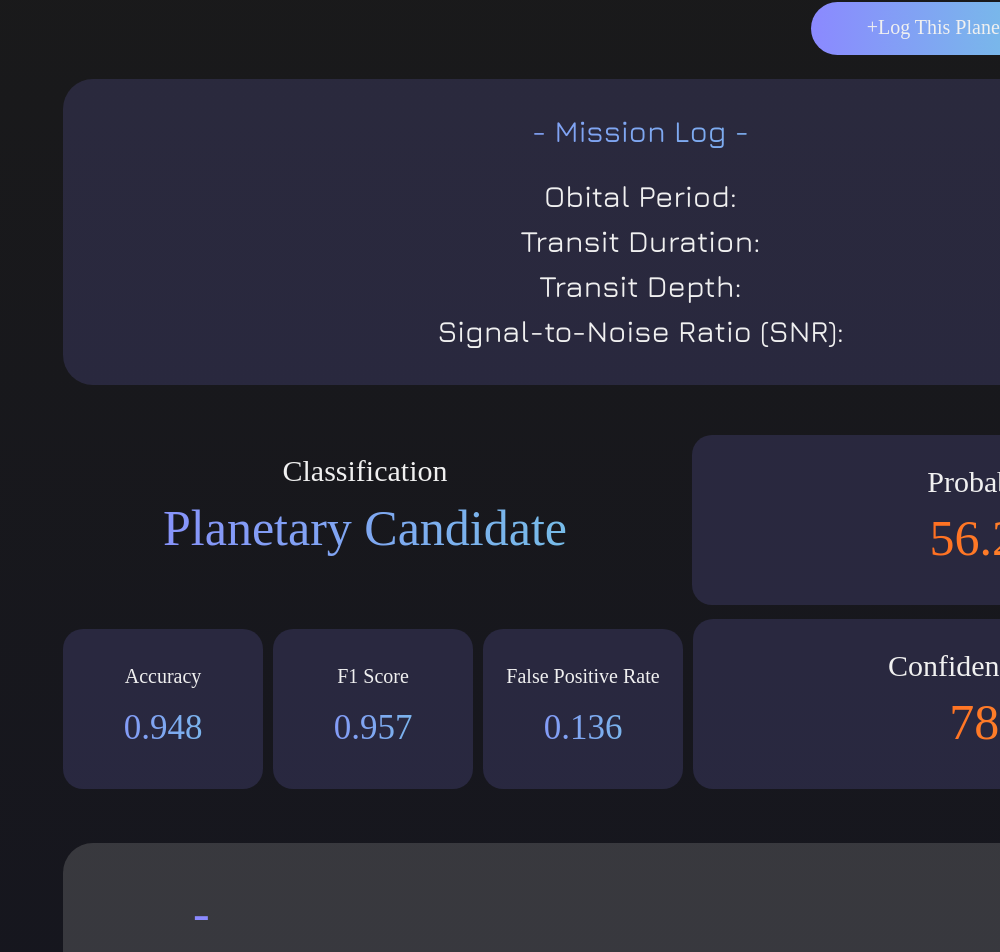
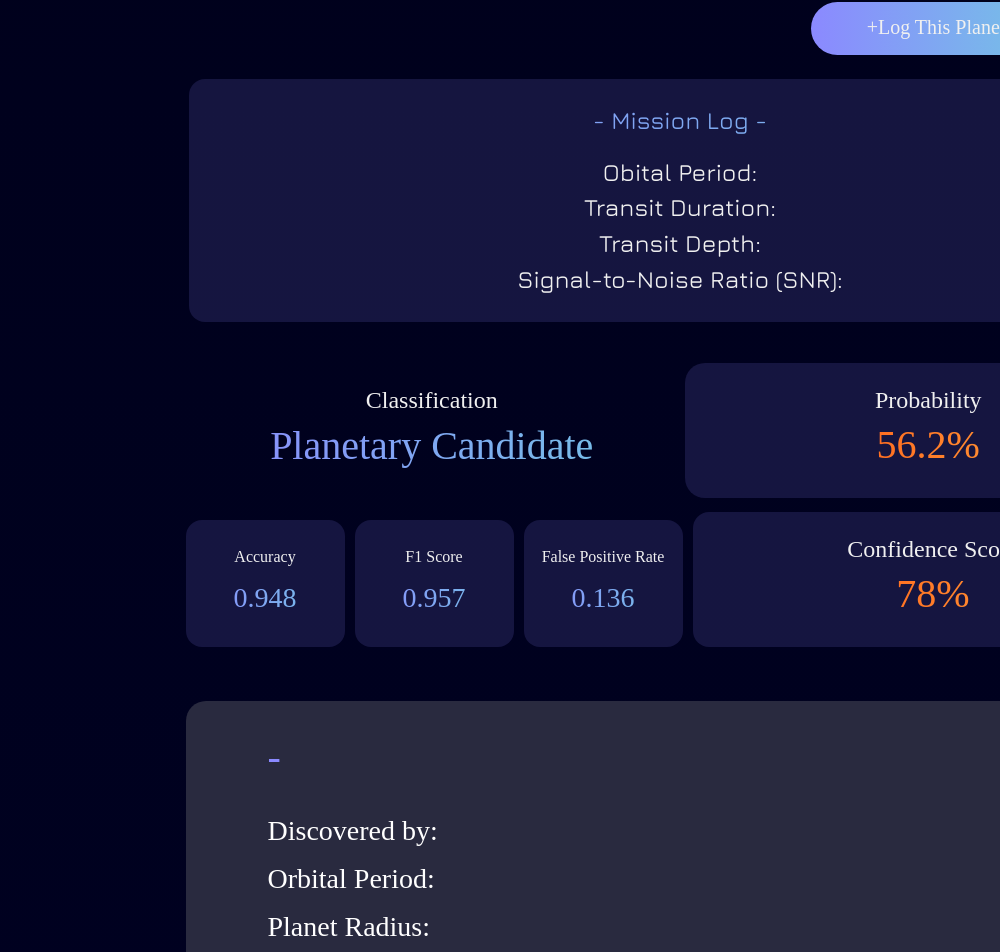
Before and after one commit to Exo-Vision/ExoVision-Frontend, a React (Create React App) app in the folder exovision/: page /result in a window 1280 px wide. Shown: the part 182-1134 px from the top of the page, without its empty margins (280-1280 px from the left). Built offline with nearby package versions, Linux system fonts and the light colour scheme; a web font is replaced by a local one.

Commit message:
Fix: 디자인 축소, 배경 그라데이션 수정

```diff
--- a/exovision/src/pages/Result.css
+++ b/exovision/src/pages/Result.css
@@ -1,7 +1,7 @@
 .ResultBody{
-    background: linear-gradient(180deg, #1A1A1A 0%, #000235 100%);
+    background: linear-gradient(180deg, #00011C 0%, #000235 100%);
     width: 1920px;
-    padding-bottom: 129px;
+    padding-bottom: 122px;
 }
 
 .ResultHeader{
@@ -73,9 +73,9 @@
 }
 
 .ResultMissionForm{
-    width: 1234px;
-    height: 306px;
-    border-radius: 30px;
+    width: 983px;
+    height: 243px;
+    border-radius: 16px;
     background: rgba(139, 137, 255, 0.15);
     margin: 0 auto;
     margin-top: 20px;
@@ -83,87 +83,87 @@
 }
 
 .ResultMissionTitle{
-    width: 1155px;
-    height: 45px;
+    width: auto;
+    height: 36px;
 
     font-family: Jura;
     font-weight: 500;
     font-style: Medium;
-    font-size: 30px;
-    line-height: 45px;
+    font-size: 24px;
+    line-height: 35.85px;
     letter-spacing: 0%;
     text-align: center;
 
     background: linear-gradient(90deg, rgba(139, 137, 255, 1) 0%, rgba(115, 198, 228, 1) 100%);
     color: transparent;
     -webkit-background-clip: text;
-    margin-top: 30px;
+    margin-top: 23.9px;
 }
 
 .ResultMissionDetail{
-    width: 1155px;
-    height: 180px;
+    width: auto;
+    height: 144px;
 
     font-family: Jura;
     font-weight: 400;
     font-style: Regular;
-    font-size: 30px;
-    line-height: 45px;
+    font-size: 24px;
+    line-height: 35.85px;
     letter-spacing: 0%;
     text-align: center;
 
     color: rgba(240, 240, 240, 1);
-    margin-top: 20px;
+    margin-top: 15.78px;
 }
 
 .ResultForm1{
-    width: 1234px;
+    width: 983px;
     margin: 0 auto;
-    margin-top: 50px;
+    margin-top: 41px;
 }
 
 .ResultClassifyForm{
     display: inline-block;
-    width: 604px;
-    height: 170px;
+    width: 486.5px;
+    height: 135px;
     text-align: center;
     overflow: hidden;
 }
 
 .ResultProbableForm{
     display: inline-block;
-    width: 604px;
-    height: 170px;
+    width: 486.5px;
+    height: 135px;
     text-align: center;
     background: rgba(139, 137, 255, 0.15);
-    margin-left: 25px;
+    margin-left: 10px;
     border-radius: 20px;
     overflow: hidden;
 }
 
 .ResultClassifyTitle{
-    height: 36px;
+    height: 29px;
 
     font-family: Pretendard;
     font-weight: 500;
     font-style: Medium;
-    font-size: 30px;
+    font-size: 24px;
     line-height: 100%;
     letter-spacing: 0%;
     text-align: center;
     margin: 0 auto;
 
     color: rgba(240, 240, 240, 1);
-    margin-top: 21px;
+    margin-top: 25.08px;
 }
 
 .ResultClassifyDetail{
-    height: 60px;
+    height: 48px;
 
     font-family: Pretendard;
     font-weight: 500;
     font-style: Medium;
-    font-size: 50px;
+    font-size: 40px;
     line-height: 100%;
     letter-spacing: 0%;
     text-align: center;
@@ -172,31 +172,31 @@
     background: linear-gradient(90deg, rgba(139, 137, 255, 1) 0%, rgba(115, 198, 228, 1) 100%);
     color: transparent;
     -webkit-background-clip: text;
-    margin-top: 11px;
+    margin-top: 8.76px;
 }
 
 .ResultProbableTitle{
-    height: 36px;
+    height: 29px;
 
     font-family: Pretendard;
     font-weight: 500;
     font-style: Medium;
-    font-size: 30px;
+    font-size: 24px;
     line-height: 100%;
     letter-spacing: 0%;
     text-align: center;
 
     color: rgba(240, 240, 240, 1);
-    margin-top: 32px;
+    margin-top: 25.08px;
 }
 
 .ResultProbableDetail{
-    height: 60px;
+    height: 48px;
 
     font-family: Pretendard;
     font-weight: 500;
     font-style: Medium;
-    font-size: 50px;
+    font-size: 40px;
     line-height: 100%;
     letter-spacing: 0%;
     text-align: center;
@@ -204,19 +204,19 @@
     background: linear-gradient(90deg, rgba(255, 62, 8, 1) 0%, rgba(255, 187, 73, 1) 100%);
     color: transparent;
     -webkit-background-clip: text;
-    margin-top: 10px;
+    margin-top: 7.64px;
 }
 
 .ResultForm2{
-    width: 1234px;
+    width: 989px;
     margin: 0 auto;
     margin-top: 10px;
 }
 
 .Result2Box{
-    width: 200px;
-    height: 160px;
-    border-radius: 20px;
+    width: 159px;
+    height: 127px;
+    border-radius: 16px;
     margin-right: 10px;
     background: rgba(139, 137, 255, 0.15);
     display: inline-block;
@@ -225,38 +225,38 @@
 
 .ResultConfidenceForm{
     display: inline-block;
-    width: 604px;
-    height: 170px;
+    width: 481px;
+    height: 135px;
     text-align: center;
     background: rgba(139, 137, 255, 0.15);
-    border-radius: 20px;
+    border-radius: 16px;
     overflow: hidden;
 }
 
 .Result2Title{
     width: auto;
-    height: 24px;
+    height: 19px;
 
     font-family: Pretendard;
     font-weight: 500;
     font-style: Medium;
-    font-size: 20px;
+    font-size: 16px;
     line-height: 100%;
     letter-spacing: 0%;
     text-align: center;
 
     color: rgba(240, 240, 240, 1);
-    margin-top: 37px;
+    margin-top: 29px;
 }
 
 .Result2Detail{
     width: auto;
-    height: 42px;
+    height: 33px;
 
     font-family: Pretendard;
     font-weight: 500;
     font-style: Medium;
-    font-size: 35px;
+    font-size: 28px;
     line-height: 100%;
     letter-spacing: 0%;
     text-align: center;
@@ -264,44 +264,43 @@
     background: linear-gradient(90deg, #8B89FF 0%, #73C6E4 100%);
     color: transparent;
     -webkit-background-clip: text;
-    margin-top: 20px;
+    margin-top: 16.47px;
 }
 
 .ResultForm3{
-    width: 1234px;
-    height: 483px;
-    border-radius: 30px;
-    border-width: 0.71px;
+    width: 989px;
+    height: 387px;
+    border-radius: 20px;
+    border-width: 1px;
     margin: 0 auto;
     margin-top: 50px;
-    border: 0.71px solid var(--, rgba(136, 136, 136, 1));
+    border: 1px solid var(--, rgba(136, 136, 136, 1));
     background: var(--30, rgba(135, 135, 135, 0.3));
     overflow: hidden;
-
 }
 
 .Result3Title{
     width: auto;
-    height: 60px;
+    height: 48px;
 
     font-family: Pretendard;
     font-weight: 500;
     font-style: Medium;
-    font-size: 50px;
+    font-size: 40px;
     line-height: 100%;
     letter-spacing: 0%;
 
     background: linear-gradient(90deg, #8B89FF 0%, #73C6E4 100%);
     color: transparent;
     -webkit-background-clip: text;
-    margin-top: 45px;
-    margin-left: 130px;
+    margin-top: 36.07px;
+    margin-left: 82px;
 }
 
 .Result3DetailForm{
-    height: 300px;
+    height: 240px;
 
-    margin-top: 30px;
+    margin-top: 21.97px;
     overflow: hidden;
 }
 
@@ -309,28 +308,28 @@
     font-family: Pretendard;
     font-weight: 400;
     font-style: Regular;
-    font-size: 35px;
-    line-height: 60px;
+    font-size: 28px;
+    line-height: 48px;
     letter-spacing: 0%;
 
     color: rgba(255, 255, 255, 1);
     display: inline-block;
-    margin-left: 130px;
+    margin-left: 82px;
 }
 
 .Result3DetailValue{
     font-family: Pretendard;
     font-weight: 500;
     font-style: Medium;
-    font-size: 35px;
-    line-height: 60px;
+    font-size: 28px;
+    line-height: 48px;
     letter-spacing: 0%;
     text-align: right;
 
     color: rgba(255, 255, 255, 1);
     display: inline-block;
     float: right;
-    margin-right: 130px;
+    margin-right: 78px;
 }
 
 .ResultPOGraphTitle{
@@ -659,12 +658,12 @@
     width: 1234px;
     margin: 0 auto;
     text-align: center;
-    margin-top: 117px
+    margin-top: 120px
 }
 
 .ResultRefine{
-    width: 500px;
-    height: 77px;
+    width: 400px;
+    height: 61px;
     border-width: 3px;
     gap: 10px;
     border: 3px solid transparent;
@@ -677,8 +676,8 @@
 }
 
 .ResultRestart{
-    width: 500px;
-    height: 83px;
+    width: 400px;
+    height: 61px;
     border-radius: 100px;
     gap: 10px;
     background: linear-gradient(90deg, #8B89FF 0%, #73C6E4 100%);
@@ -692,7 +691,7 @@
     font-family: Pretendard;
     font-weight: 500;
     font-style: Medium;
-    font-size: 40px;
+    font-size: 30px;
     line-height: 100%;
     letter-spacing: 0%;
 
@@ -700,20 +699,20 @@
     background: linear-gradient(90deg, #8B89FF 0%, #73C6E4 100%);
     color: transparent;
     -webkit-background-clip: text;
-    margin-top: 15px;
+    margin-top: 12px;
 }
 
-.ResultRestartText2{
+.ResultRestartText{
     font-family: Pretendard;
     font-weight: 500;
     font-style: Medium;
-    font-size: 40px;
+    font-size: 30px;
     line-height: 100%;
     letter-spacing: 0%;
     text-align: center;
     color: rgba(240, 240, 240, 1);
 
-    margin-top: 18px;
+    margin-top: 15px;
 }
 
 .ResultSave:hover, .ResultDiscovery:hover,
--- a/exovision/src/pages/Result.js
+++ b/exovision/src/pages/Result.js
@@ -121,7 +121,7 @@ function Result() {
             </div>
             <div className='ResultButtonForm'>
                 <div className='ResultRefine'><div className='ResultRefineText'>Refine Input</div></div>
-                <div className='ResultRestart' onClick={() => navigate("/")}><div className='ResultRestartText2'>Restart Mission</div></div>
+                <div className='ResultRestart' onClick={() => navigate("/")}><div className='ResultRestartText'>Restart Mission</div></div>
             </div>
         </div>
     );
```
